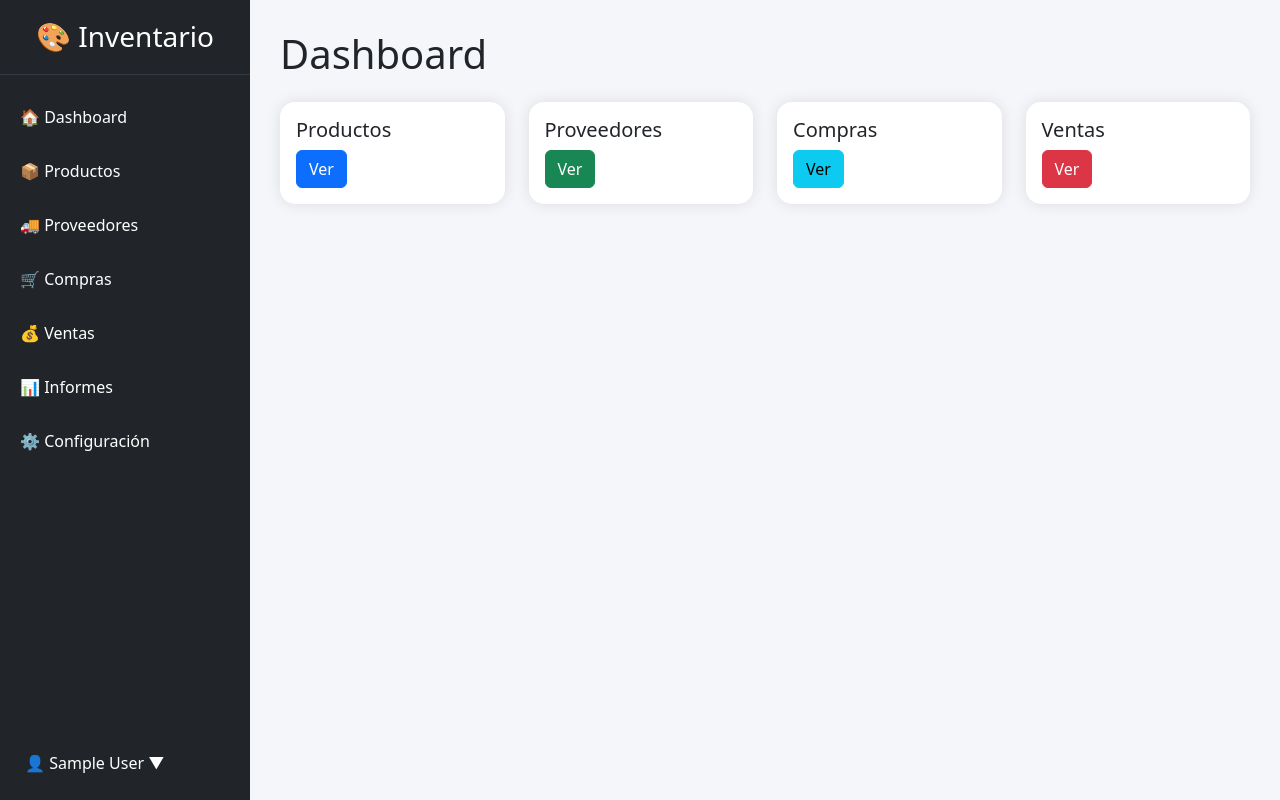
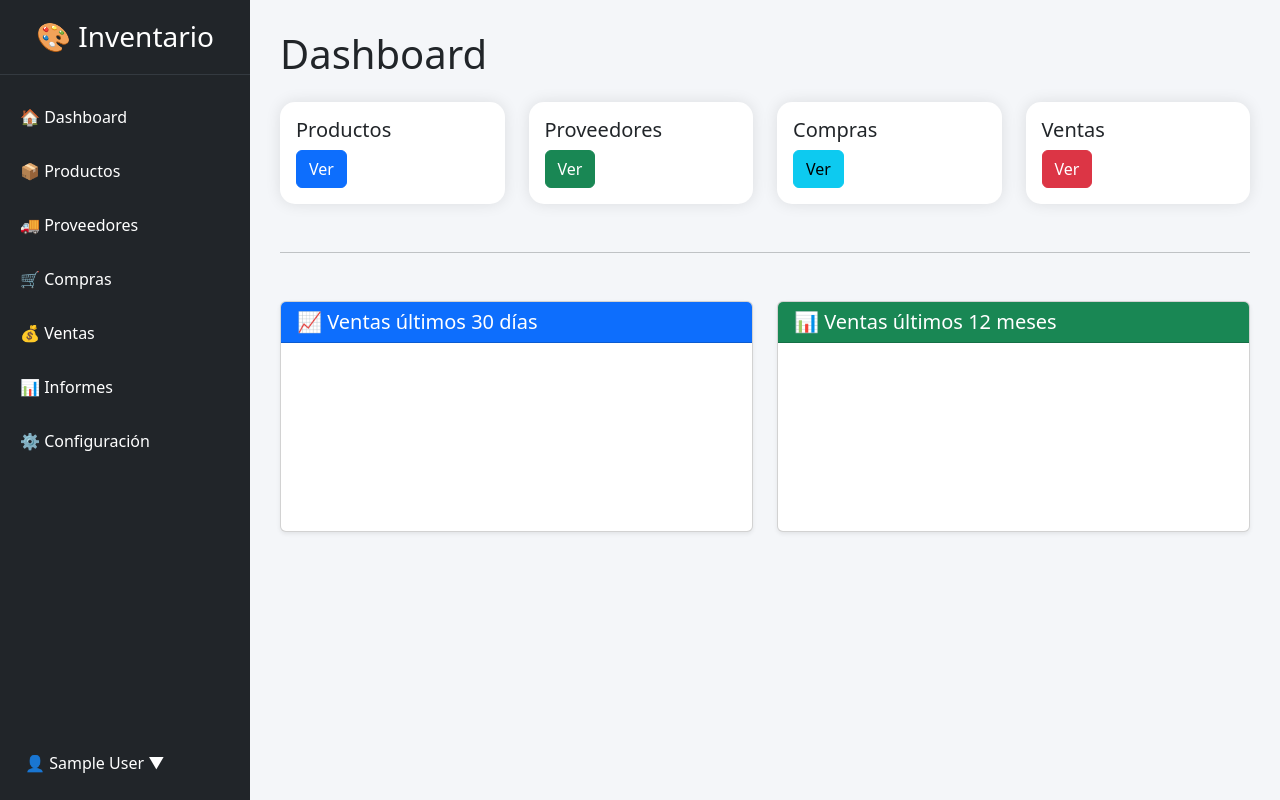
Before and after one commit to luisdaniiel/sistema-inventario, a Flask app: page / in a window 1280 px wide. Run offline with Flask 3, Linux system fonts and the light colour scheme; the visitor is signed in with stand-in values (Sample User, id 1); data that the repository does not hold is empty; a map, chart or similar area stays blank.

Commit message:
Agregar espacio para gráficas en el Dashboard

```diff
--- a/templates/base.html
+++ b/templates/base.html
@@ -300,5 +300,6 @@ window.onclick=function(event){
 }
 
 </script>
+    <script src="https://cdn.jsdelivr.net/npm/chart.js"></script>
 </body>
 </html>
--- a/templates/dashboard.html
+++ b/templates/dashboard.html
@@ -84,4 +84,54 @@
 
 </div>
 
+<hr class="my-5">
+
+<div class="row">
+
+    <div class="col-md-6 mb-4">
+
+        <div class="card shadow-sm">
+
+            <div class="card-header bg-primary text-white">
+
+                <h5 class="mb-0">
+                    📈 Ventas últimos 30 días
+                </h5>
+
+            </div>
+
+            <div class="card-body">
+
+                <canvas id="ventasDiariasChart"></canvas>
+
+            </div>
+
+        </div>
+
+    </div>
+
+    <div class="col-md-6 mb-4">
+
+        <div class="card shadow-sm">
+
+            <div class="card-header bg-success text-white">
+
+                <h5 class="mb-0">
+                    📊 Ventas últimos 12 meses
+                </h5>
+
+            </div>
+
+            <div class="card-body">
+
+                <canvas id="ventasMensualesChart"></canvas>
+
+            </div>
+
+        </div>
+
+    </div>
+
+</div>
+
 {% endblock %}
```
